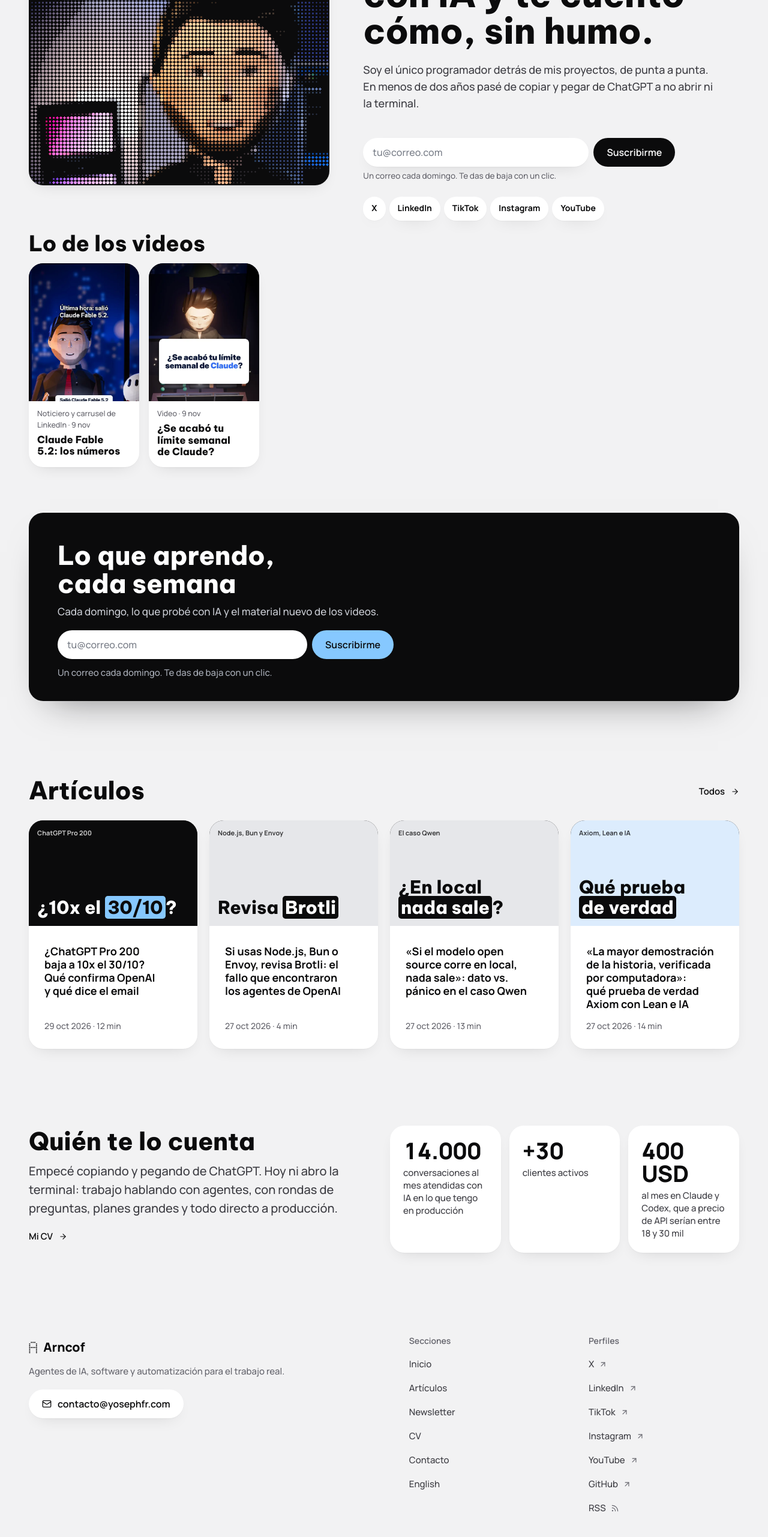
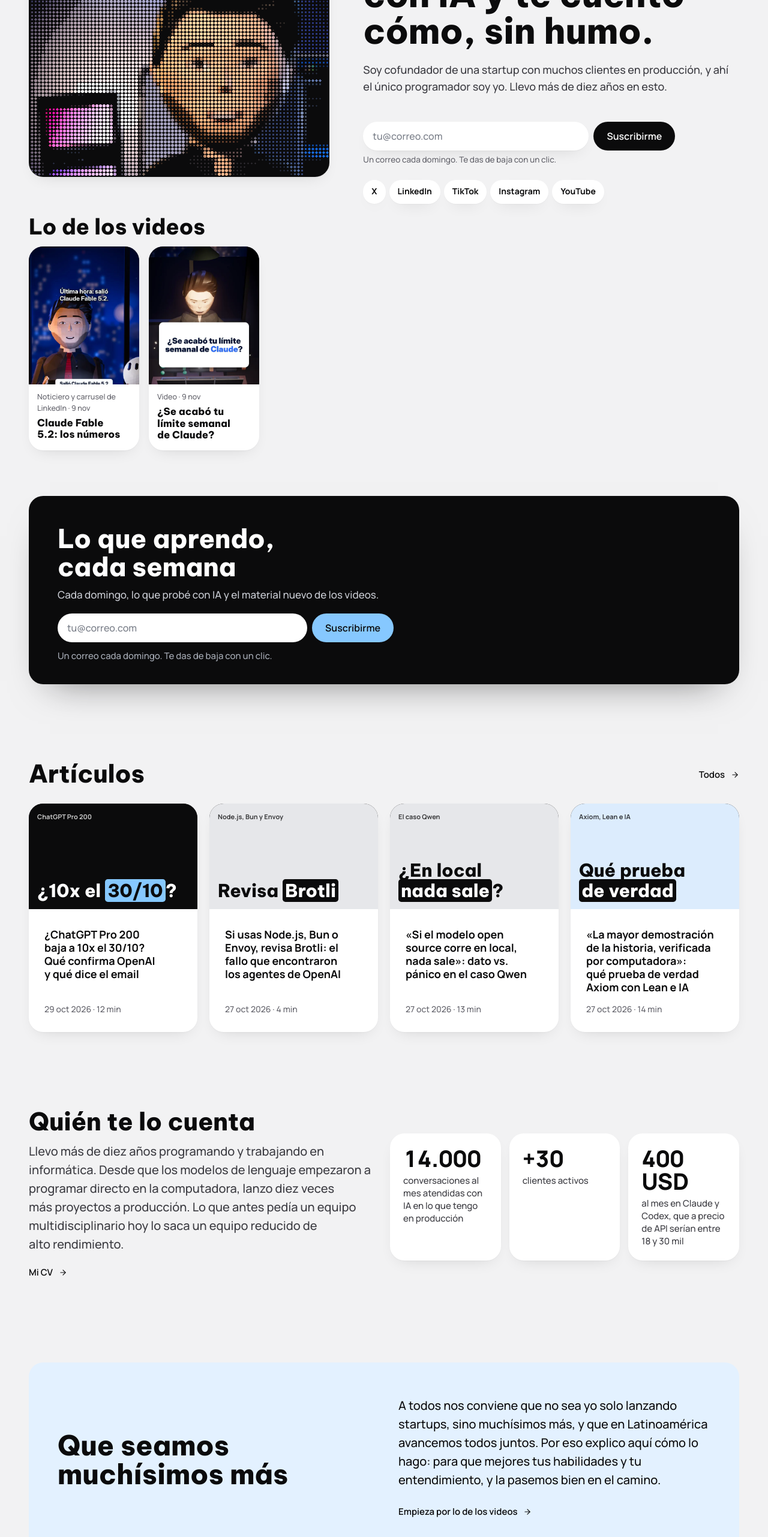
Before and after one commit to YosephFr/yosephfr, a Next.js app: page / in a window 1280 px wide. Shown: the part 234-2797 px from the top of the page at 60% size. Built offline with nearby package versions, Linux system fonts and the light colour scheme.

Commit message:
Presentación nueva de Franco en la web: cofundador y único programador de una startup, más de diez años de oficio, equipos reducidos de alto rendimiento y su propósito; fuera las dos frases viejas (también en los artículos sin publicar)

```diff
--- a/src/app/(en)/en/cv/page.tsx
+++ b/src/app/(en)/en/cv/page.tsx
@@ -40,7 +40,7 @@ export default function CVEn() {
             <ProfilePhoto size={96} priority />
             <div>
             <h1 className="display">Yoseph Franco</h1>
-            <p className="entrada-texto">I design workflows with agents to research, build and review products. I organize the context, the tools and the continuity of the work, and I check the result against real cases.</p>
+            <p className="entrada-texto">Cofounder and only developer of a startup with many clients in production. Over ten years programming and working in IT; today I work with AI agents, in a small, high-performance team.</p>
             <div className="acciones-cv"><ContactActions lang="en" extra={<PrintButton lang="en" />} /></div>
             </div>
           </div>
--- a/src/app/(en)/en/page.tsx
+++ b/src/app/(en)/en/page.tsx
@@ -50,6 +50,12 @@ export default function HomeEn() {
       <main id="contenido" lang="en" className="acento-verde">
         <script type="application/ld+json" dangerouslySetInnerHTML={{ __html: jsonLd(schema) }} />
         <Hero lang="en" />
+        <section className="marco seccion" aria-labelledby="purpose-title">
+          <div className="proposito">
+            <h2 id="purpose-title">So many more of us can build</h2>
+            <p className="entrada-texto">It works better for all of us if it is not just me launching startups but many more of us, and if Latin America moves forward together. That is why I show here how I do it: so you sharpen your skills and your understanding, and we have a good time along the way.</p>
+          </div>
+        </section>
         {articles.length > 0 && (
           <section className="marco seccion acento-azul">
             <div className="seccion-cabeza">
--- a/src/app/(es)/cv/page.tsx
+++ b/src/app/(es)/cv/page.tsx
@@ -44,10 +44,11 @@ export default function CV() {
             <ProfilePhoto size={96} priority />
             <div>
             <h1 className="display">Yoseph Franco</h1>
-            <p className="entrada-texto">Soy el único programador detrás de mis proyectos, de punta a punta, y trabajo con agentes de IA: rondas de preguntas, planes grandes y todo directo a producción.</p>
+            <p className="entrada-texto">Cofundador y único programador de una startup con muchos clientes en producción. Más de diez años programando y trabajando en informática; hoy trabajo con agentes de IA, en un equipo reducido de alto rendimiento.</p>
             <ul className="cv-cifras">
+              <li><strong>+10</strong><span>años programando</span></li>
+              <li><strong>+30</strong><span>clientes activos</span></li>
               <li><strong>14.000</strong><span>conversaciones al mes atendidas con IA en producción</span></li>
-              <li><strong>+30</strong><span>clientes activos</span></li>
             </ul>
             <div className="acciones-cv"><ContactActions extra={<PrintButton />} /></div>
             </div>
--- a/src/app/(es)/page.tsx
+++ b/src/app/(es)/page.tsx
@@ -69,7 +69,7 @@ export default function Home() {
           <div className="quien">
             <div className="quien-texto">
               <h2 id="quien-titulo">Quién te lo cuenta</h2>
-              <p className="entrada-texto">Empecé copiando y pegando de ChatGPT. Hoy ni abro la terminal: trabajo hablando con agentes, con rondas de preguntas, planes grandes y todo directo a producción.</p>
+              <p className="entrada-texto">Llevo más de diez años programando y trabajando en informática. Desde que los modelos de lenguaje empezaron a programar directo en la computadora, lanzo diez veces más proyectos a producción. Lo que antes pedía un equipo multidisciplinario hoy lo saca un equipo reducido de alto rendimiento.</p>
               <Link href="/cv" className="enlace">Mi CV <DotIcon name="flecha" size={13} /></Link>
             </div>
             <ul className="quien-cifras">
@@ -79,6 +79,13 @@ export default function Home() {
             </ul>
           </div>
         </section>
+        <section className="marco seccion" aria-labelledby="proposito-titulo">
+          <div className="proposito">
+            <h2 id="proposito-titulo">Que seamos muchísimos más</h2>
+            <p className="entrada-texto">A todos nos conviene que no sea yo solo lanzando startups, sino muchísimos más, y que en Latinoamérica avancemos todos juntos. Por eso explico aquí cómo lo hago: para que mejores tus habilidades y tu entendimiento, y la pasemos bien en el camino.</p>
+            <Link href="/material" className="enlace">Empieza por lo de los videos <DotIcon name="flecha" size={13} /></Link>
+          </div>
+        </section>
       </main>
       <Footer />
     </>
--- a/src/app/globals.css
+++ b/src/app/globals.css
@@ -932,6 +932,11 @@ html { font-synthesis: none; }
 .quien-cifras li { background: var(--capa); box-shadow: var(--sombra); }
 .quien-cifras li:last-child { grid-column: auto; }
 .quien-cifras li.ancha { grid-column: 1 / -1; }
+.proposito { display: grid; gap: 12px; padding: 28px 20px; border-radius: var(--r); background: var(--celeste-suave); }
+.proposito h2 { font-family: var(--font-heading); font-size: clamp(28px, 3.6vw, 52px); line-height: 1.04; max-width: 14ch; }
+.proposito .entrada-texto { max-width: 46ch; color: var(--texto); }
+.proposito .enlace { margin-top: 4px; }
+@media (min-width: 900px) { .proposito { grid-template-columns: minmax(0, 1fr) minmax(0, 1fr); align-items: end; column-gap: 48px; padding: 56px 48px; } .proposito .enlace { grid-column: 2; } }
 @media (min-width: 900px) { .quien { padding: 0; } .quien-cifras { grid-template-columns: repeat(3, minmax(0, 1fr)); } .quien-cifras li.ancha { grid-column: auto; } }
 
 /* Artículos en la portada: cuatro en una fila en escritorio, sin tarjetas gigantes */
@@ -1032,6 +1037,7 @@ html { font-synthesis: none; }
 .trayectoria-grupo .trayectoria-puntos i.lleno.ahora { background: var(--celeste); }
 .cv-cifras { display: grid; grid-template-columns: repeat(2, minmax(0, 1fr)); gap: 10px; margin-top: 18px; max-width: 520px; }
 .cv-cifras li { padding: 14px 16px; border-radius: var(--r); background: var(--capa); box-shadow: var(--sombra); }
+.cv-cifras li:last-child:nth-child(odd) { grid-column: 1 / -1; }
 .cv-cifras strong { display: block; font-family: var(--font-heading); font-size: 28px; line-height: 1; font-weight: 800; }
 .cv-cifras span { display: block; margin-top: 6px; font-size: 13.5px; line-height: 1.4; color: var(--texto-2); }
 @media print { .por-revelar { opacity: 1 !important; transform: none !important; } .entrada-pagina { animation: none !important; } }
--- a/src/lib/lang.ts
+++ b/src/lib/lang.ts
@@ -9,7 +9,7 @@ export const UI = {
     nav: { home: 'Inicio', articles: 'Artículos', newsletter: 'Newsletter', cv: 'CV', contact: 'Contacto', brand: 'Arncof, inicio', material: 'Material', subscribe: 'Suscribirme' },
     hero: {
       title: 'Programo todo con IA y te cuento cómo, sin humo.',
-      text: 'Soy el único programador detrás de mis proyectos, de punta a punta. En menos de dos años pasé de copiar y pegar de ChatGPT a no abrir ni la terminal.',
+      text: 'Soy cofundador de una startup con muchos clientes en producción, y ahí el único programador soy yo. Llevo más de diez años en esto.',
       caption: 'De una consulta a una tarea resuelta.',
       agents: 'Así trabajo con agentes',
     },
@@ -36,7 +36,7 @@ export const UI = {
     nav: { home: 'Home', articles: 'Articles', newsletter: 'Newsletter', cv: 'CV', contact: 'Contact', brand: 'Arncof, home', material: 'Material', subscribe: 'Subscribe' },
     hero: {
       title: 'I build everything with AI and show you how, no hype.',
-      text: 'I am the only programmer behind my projects, end to end. Here I share what I learn about working with AI.',
+      text: 'I am a cofounder of a startup with many clients in production, and its only developer. Over ten years in the craft.',
       caption: 'From a request to a finished task.',
       agents: 'How I work with agents',
     },
```
Also changed, not shown: src/data/articles.json.
